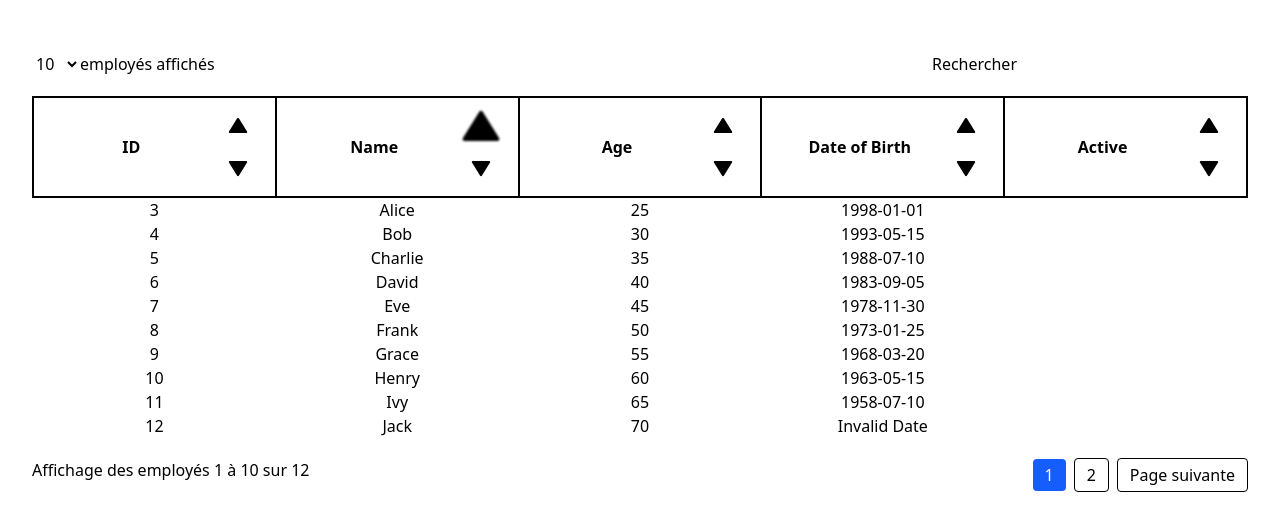
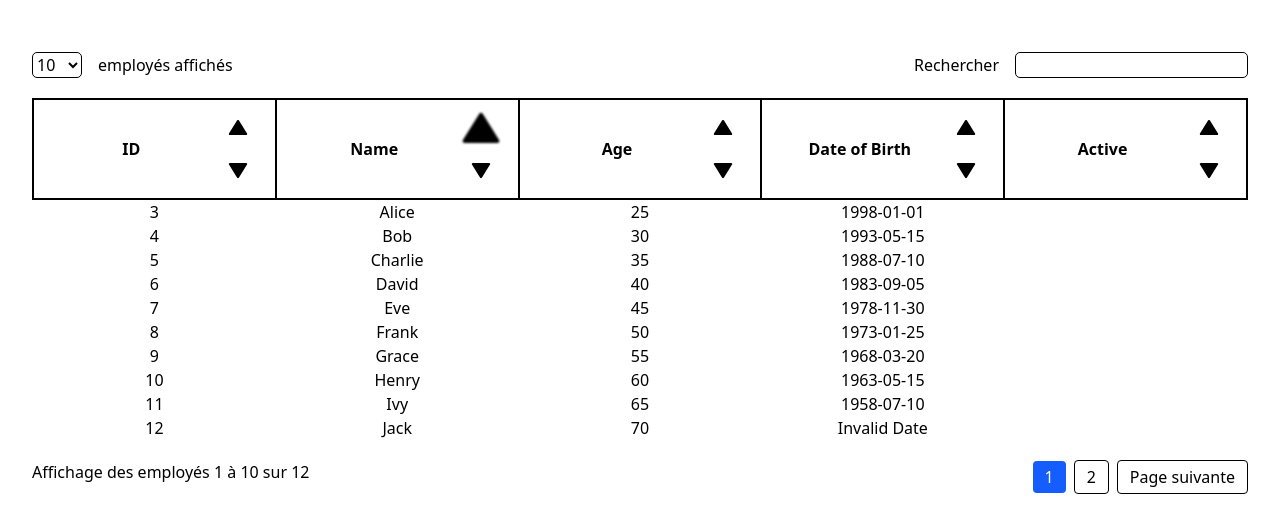
Before and after one commit to zarakeye/react-ts-tab-lib, a React (Vite) app: page / in a window 1280 px wide. Shown: the top 532 px of the page. Built offline with nearby package versions, Linux system fonts and the light colour scheme.

Commit message:
css fixed

```diff
--- a/src/components/Table/Table.tsx
+++ b/src/components/Table/Table.tsx
@@ -355,29 +355,29 @@ function Table <T extends Record<string, any>>({
   );
 
   return (
-    <div className={componentGlobalClassname ?? 'my-5'}>
+    <div className={`my-5 ${componentGlobalClassname ?? ''}`}>
       <div className='flex justify-between my-5'>
         <div>
           <select
             name="sampleLength"
             id="sampleLength"
             onChange={handleDisplayedEntriesChange}
-            className={sampleLengthSelectorClassname ?? 'border-1 border-black rounded-[5px] mr-1.5'}
+            className={`border-1 border-black rounded-[5px] mr-1.5 ${sampleLengthSelectorClassname ?? ''}`}
           >
             {numberOfDisplayedRows.map((option, index) => (
               <option key={index} value={option}>{option}</option>
             ))}
           </select>
-          <label htmlFor="sampleLength" className={sampleTextClassname ?? 'ml-2.5 '}>
+          <label htmlFor="sampleLength" className={`ml-2.5 ${sampleTextClassname ?? ''}`}>
             {textContent?.displayedEntriesLabel ??'displayed entries'}
           </label>
         </div>
 
         <div>
-          <label htmlFor="search" className={searchLabelClassname ?? 'mr-2.5'}>
+          <label htmlFor="search" className={`mr-2.5 ${searchLabelClassname ?? ''}`}>
             {textContent?.searchLabel ?? 'Search'}
           </label>
-          <input type="text" name="search" id="search" className={searchInputClassname ?? 'ml-1.5 border-1 border-black rounded-[5px]'} onChange={(e) => handleSearch(e)}/>
+          <input type="text" name="search" id="search" className={`ml-1.5 border-1 border-black rounded-[5px] ${searchInputClassname ?? ''}`} onChange={(e) => handleSearch(e)}/>
         </div>
       </div>
 
```
